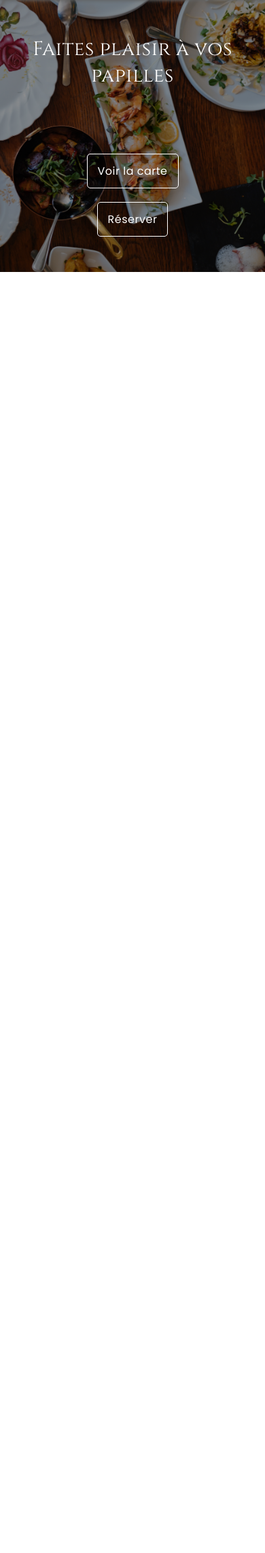
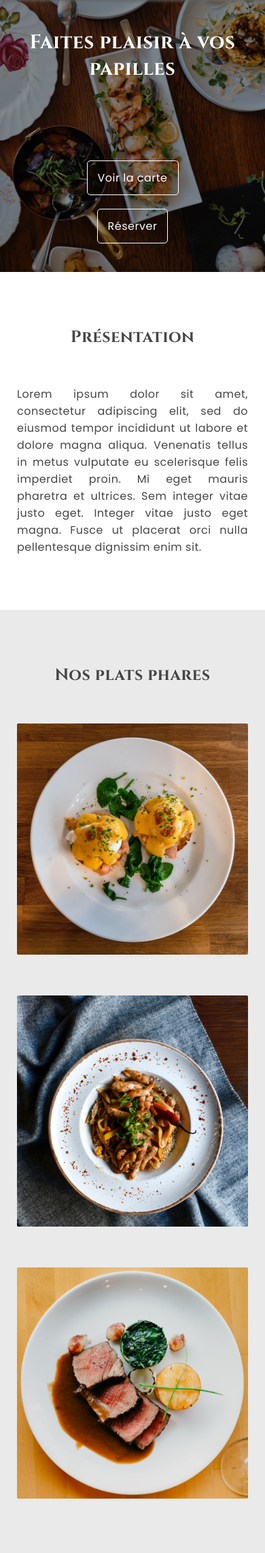
Before and after one commit to JeremyTdr/Le-Quai-Antique, a PHP site: page / in a window 390 px wide. Shown: the part 80-2364 px from the top of the page at 68% size. Before the commit the page ends 480 px from the top, so only its background shows below. Run offline with PHP 8.4, Linux system fonts and the light colour scheme; some libraries are stand-ins or nearby versions.

Commit message:
Presentation and Best dishes sections created (mobile & desktop)

```diff
--- a/index.php
+++ b/index.php
@@ -1,5 +1,7 @@
 <?php include './pages/base.php'; ?>
 
 <?php include './pages/main.php'; ?>
+<?php include './pages/presentation.php'; ?>
+<?php include './pages/bestDishes.php'; ?>
 
 <?php include './pages/includes/html-foot.php'; ?>
--- /dev/null
+++ b/pages/bestDishes.php
@@ -0,0 +1,10 @@
+<section class="bestDishes" id="bestDishes">
+    <div class="content">
+        <h2>Nos plats phares</h2>
+        <div class="bestDishes-items">
+           <img class="bestDishes-item" src="./src/assets/plat1.jpg" alt="premier plat phare">
+           <img class="bestDishes-item" src="./src/assets/plat2.jpg" alt="second plat phare">
+           <img class="bestDishes-item" src="./src/assets/plat3.jpg" alt="troisieme plat phare">
+        </div>
+    </div>
+</section>
--- a/pages/main.php
+++ b/pages/main.php
@@ -1,7 +1,7 @@
 <section class="header" id="header">
     <div class="background-img"></div>
     <div class="header-content">
-        <div class="header-text">Faites plaisir à vos papilles</div>
+        <h1 class="header-text">Faites plaisir à vos papilles</h1>
         <div class="header-btns">
             <div class="header-btn menu">Voir la carte</div>
             <div class="header-btn booking">Réserver</div>
--- /dev/null
+++ b/pages/presentation.php
@@ -0,0 +1,7 @@
+<section class="presentation" id="presentation">
+    <div class="content pres-items">
+        <h2>Présentation</h2>
+        <p>Lorem ipsum dolor sit amet, consectetur adipiscing elit, sed do eiusmod tempor incididunt ut labore et dolore magna aliqua. Venenatis tellus in metus vulputate eu scelerisque felis imperdiet proin. Mi eget mauris pharetra et ultrices. Sem integer vitae justo eget. Integer vitae justo eget magna. Fusce ut placerat orci nulla pellentesque dignissim enim sit. </p>
+    </div>
+
+</section>
--- a/src/sass/includes/_base.scss
+++ b/src/sass/includes/_base.scss
@@ -6,6 +6,7 @@
   box-sizing: border-box;
   text-decoration: none;
   list-style: none;
+  scroll-behavior: smooth;
 }
 
 @import url("https://fonts.googleapis.com/css2?family=Cinzel:wght@400;500;600;700&display=swap");
@@ -15,7 +16,7 @@ $mainColor: #202527;
 $textColor: #454545;
 $bg-color: #fbfbfb;
 $white: #ffffff;
-$light: #bdbdbd;
+$light: #eaeaea;
 
 $border-radius: 5px;
 $padding-btn-mobile: 12px 15px;
@@ -27,11 +28,40 @@ body {
   color: $textColor;
 
   section {
+    width: 100%;
     margin: 0;
-    padding: 20px;
+    display: flex;
+    justify-content: center;
+    align-items: center;
+  }
+
+  .content {
+    margin: 80px 25px;
+  }
+
+  h1,
+  h2,
+  h3 {
+    font-family: "Cinzel", "Helvetica Neue", "Helvetica", "Arial";
+  }
+
+  h2 {
+    margin-bottom: 55px;
+    text-align: center;
+  }
+
+  p {
+    text-align: justify;
   }
 
   a {
     color: inherit;
   }
+
+  @media screen and (min-width: 700px) {
+    .content {
+      margin: 90px auto;
+      width: 70%;
+    }
+  }
 }
--- /dev/null
+++ b/src/sass/includes/_bestDishes.scss
@@ -0,0 +1,33 @@
+.bestDishes {
+  background-color: $light;
+
+  .content {
+    .bestDishes-items {
+      width: 100%;
+      height: auto;
+      display: flex;
+      flex-direction: column;
+      gap: 60px;
+
+      .bestDishes-item {
+        width: 100%;
+        height: auto;
+        border-radius: 2px;
+      }
+    }
+  }
+
+  @media screen and (min-width: 700px) {
+    .content {
+      .bestDishes-items {
+        flex-direction: row;
+        justify-content: space-between;
+        gap: 0;
+
+        .bestDishes-item {
+          width: 26%;
+        }
+      }
+    }
+  }
+}
--- a/src/sass/includes/_mainPage.scss
+++ b/src/sass/includes/_mainPage.scss
@@ -1,5 +1,4 @@
 .header {
-  width: 100%;
   height: 400px;
   position: relative;
   display: flex;
@@ -34,7 +33,6 @@
     .header-text {
       margin-bottom: 30px;
       font-size: 1.8rem;
-      font-family: Cinzel;
       color: $white;
     }
 
@@ -43,9 +41,10 @@
         width: fit-content;
         margin: 0 auto;
         padding: $padding-btn-mobile;
-        border: 1px solid $white;
+        border: 1.5px solid $white;
         color: $white;
         border-radius: $border-radius;
+        cursor: pointer;
       }
 
       .menu {
@@ -78,6 +77,11 @@
           padding: $padding-btn-desktop;
         }
 
+        .header-btn:hover {
+          border: 1.5px solid $textColor;
+          color: $light;
+        }
+
         .menu {
           margin: 0;
         }
--- a/src/sass/includes/_navbar.scss
+++ b/src/sass/includes/_navbar.scss
@@ -51,6 +51,7 @@
 
   .nav-item {
     padding: 15px 0;
+    cursor: pointer;
   }
 }
 
@@ -94,6 +95,10 @@
         font-size: 1.2rem;
         padding: 0;
       }
+
+      .nav-item:hover {
+        color: $textColor;
+      }
     }
   }
 }
--- a/src/sass/style.scss
+++ b/src/sass/style.scss
@@ -1,3 +1,5 @@
 @import "./includes/base";
 @import "./includes/navbar";
 @import "./includes/mainPage";
+@import "./includes/presentation";
+@import "./includes/bestDishes";
--- a/src/style.css
+++ b/src/style.css
@@ -8,6 +8,7 @@
   box-sizing: border-box;
   text-decoration: none;
   list-style: none;
+  scroll-behavior: smooth;
 }
 
 body {
@@ -16,11 +17,35 @@ body {
   color: #454545;
 }
 body section {
+  width: 100%;
   margin: 0;
-  padding: 20px;
+  display: flex;
+  justify-content: center;
+  align-items: center;
+}
+body .content {
+  margin: 80px 25px;
+}
+body h1,
+body h2,
+body h3 {
+  font-family: "Cinzel", "Helvetica Neue", "Helvetica", "Arial";
+}
+body h2 {
+  margin-bottom: 55px;
+  text-align: center;
+}
+body p {
+  text-align: justify;
 }
 body a {
   color: inherit;
+}
+@media screen and (min-width: 700px) {
+  body .content {
+    margin: 90px auto;
+    width: 70%;
+  }
 }
 
 .nav {
@@ -71,6 +96,7 @@ body a {
 }
 .nav .nav-item {
   padding: 15px 0;
+  cursor: pointer;
 }
 
 @media screen and (min-width: 700px) {
@@ -110,9 +136,11 @@ body a {
     font-size: 1.2rem;
     padding: 0;
   }
+  .nav .nav-items .nav-item:hover {
+    color: #454545;
+  }
 }
 .header {
-  width: 100%;
   height: 400px;
   position: relative;
   display: flex;
@@ -146,16 +174,16 @@ body a {
 .header .header-content .header-text {
   margin-bottom: 30px;
   font-size: 1.8rem;
-  font-family: Cinzel;
   color: #ffffff;
 }
 .header .header-content .header-btns .header-btn {
   width: fit-content;
   margin: 0 auto;
   padding: 12px 15px;
-  border: 1px solid #ffffff;
+  border: 1.5px solid #ffffff;
   color: #ffffff;
   border-radius: 5px;
+  cursor: pointer;
 }
 .header .header-content .header-btns .menu {
   margin-bottom: 20px;
@@ -182,9 +210,38 @@ body a {
     margin: 0;
     padding: 12px 30px;
   }
+  .header .header-content .header-btns .header-btn:hover {
+    border: 1.5px solid #454545;
+    color: #eaeaea;
+  }
   .header .header-content .header-btns .menu {
     margin: 0;
   }
 }
+.bestDishes {
+  background-color: #eaeaea;
+}
+.bestDishes .content .bestDishes-items {
+  width: 100%;
+  height: auto;
+  display: flex;
+  flex-direction: column;
+  gap: 60px;
+}
+.bestDishes .content .bestDishes-items .bestDishes-item {
+  width: 100%;
+  height: auto;
+  border-radius: 2px;
+}
+@media screen and (min-width: 700px) {
+  .bestDishes .content .bestDishes-items {
+    flex-direction: row;
+    justify-content: space-between;
+    gap: 0;
+  }
+  .bestDishes .content .bestDishes-items .bestDishes-item {
+    width: 26%;
+  }
+}
 
 /*# sourceMappingURL=style.css.map */
```
Also changed, not shown: src/assets/plat1.jpg (added), src/assets/plat2.jpg (added), src/assets/plat3.jpg (added), src/sass/includes/_presentation.scss (added), 1 other file.
